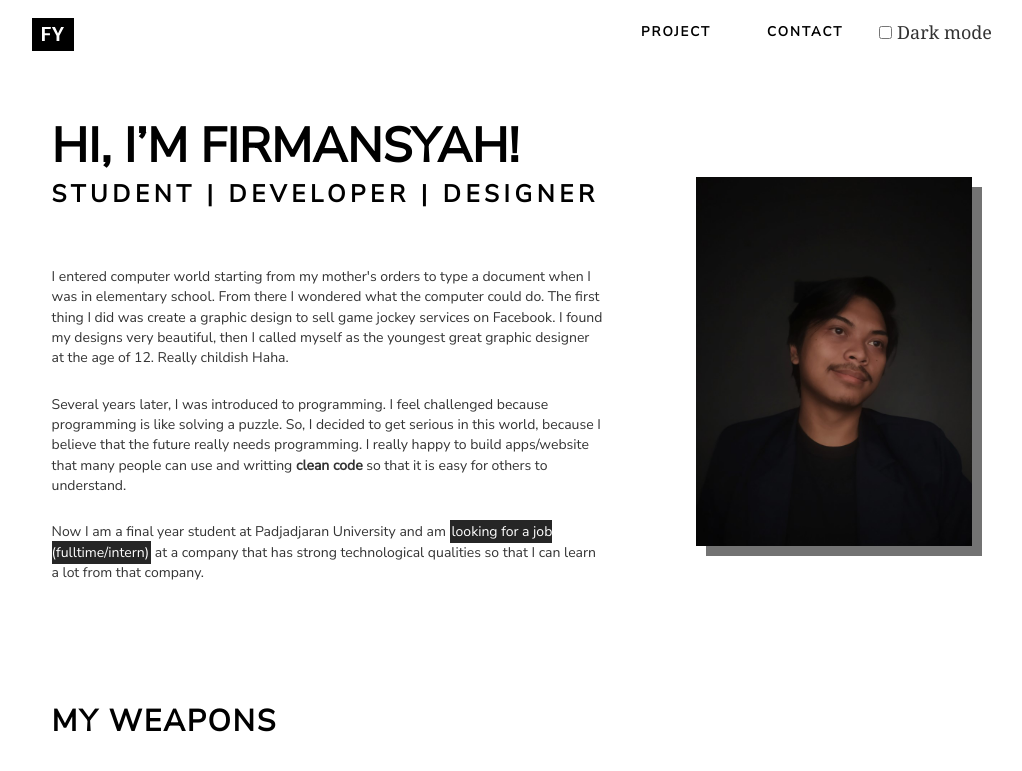
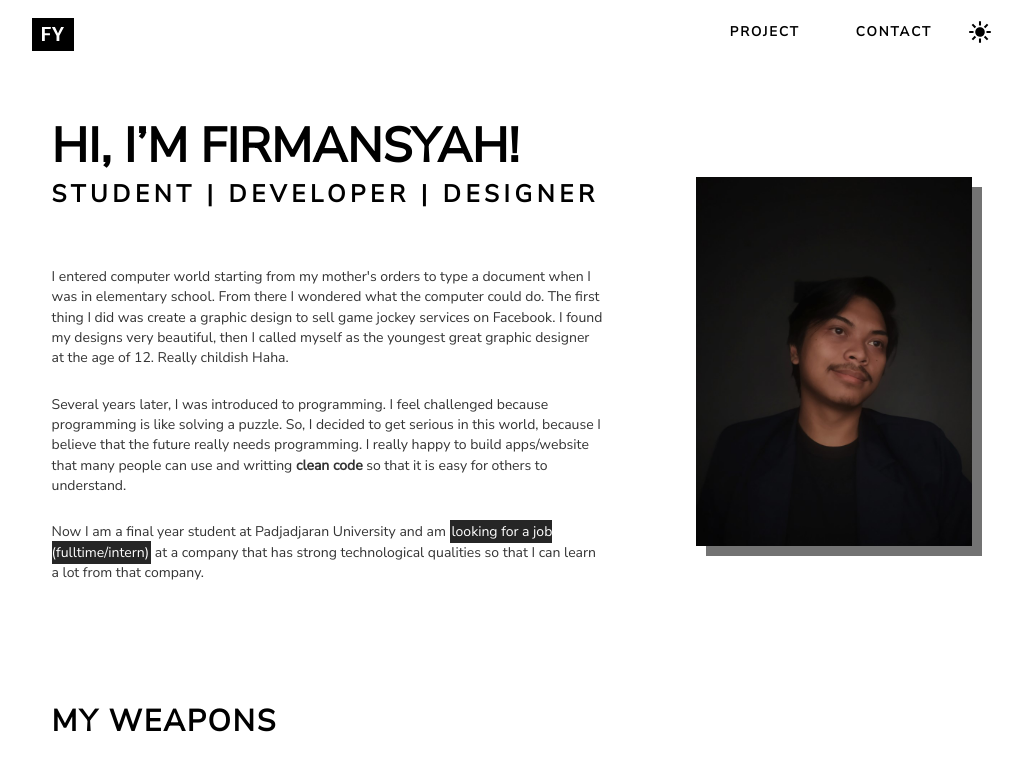
Before and after one commit to fyfirman/fyfirman.tech, a Gatsby site: page / in a window 1280 px wide. Shown: the top 771 px of the page, without its empty margins (128-1150 px from the left). Built offline with nearby package versions, Linux system fonts and the light colour scheme; Gatsby itself is replaced by a stand-in of ours.

Commit message:
create dark toggler

```diff
--- /dev/null
+++ b/src/components/darkToggler/dark-toggler.scss
@@ -0,0 +1,21 @@
+.dark-toggler {
+  background: none;
+  border: none;
+  padding: 0;
+  outline: inherit;
+  vertical-align: middle;
+  display: flex;
+  align-items: center;
+
+  > img {
+    margin: 0;
+  }
+
+  :hover {
+    cursor: pointer;
+
+    > img {
+      color: black;
+    }
+  }
+}
--- a/src/components/darkToggler/darkToggler.js
+++ b/src/components/darkToggler/darkToggler.js
@@ -1,17 +1,18 @@
 import React from 'react'
 import { ThemeToggler } from 'gatsby-plugin-dark-mode'
+import Moon from "../../images/moon-sharp.svg"
+import Sun from "../../images/sunny-sharp.svg"
+import "./dark-toggler.scss"
 
 const DarkToggler = () => {
   return <ThemeToggler>
     {({ theme, toggleTheme }) => (
-      <label>
-        <input
-          type="checkbox"
-          onChange={e => toggleTheme(e.target.checked ? 'dark' : 'light')}
-          checked={theme === 'dark'}
-        />{' '}
-            Dark mode
-      </label>
+      <button
+        onClick={() => toggleTheme(theme === 'dark' ? 'light' : 'dark')}
+        className="dark-toggler"
+      >
+        {theme !== 'dark' ? <img src={Sun} alt="Light Mode" /> : <img src={Moon} alt="Dark Mode" />}
+      </button>
     )}
   </ThemeToggler>
 }
```
Also changed, not shown: src/images/moon-sharp.svg (added), src/images/sunny-sharp.svg (added).
